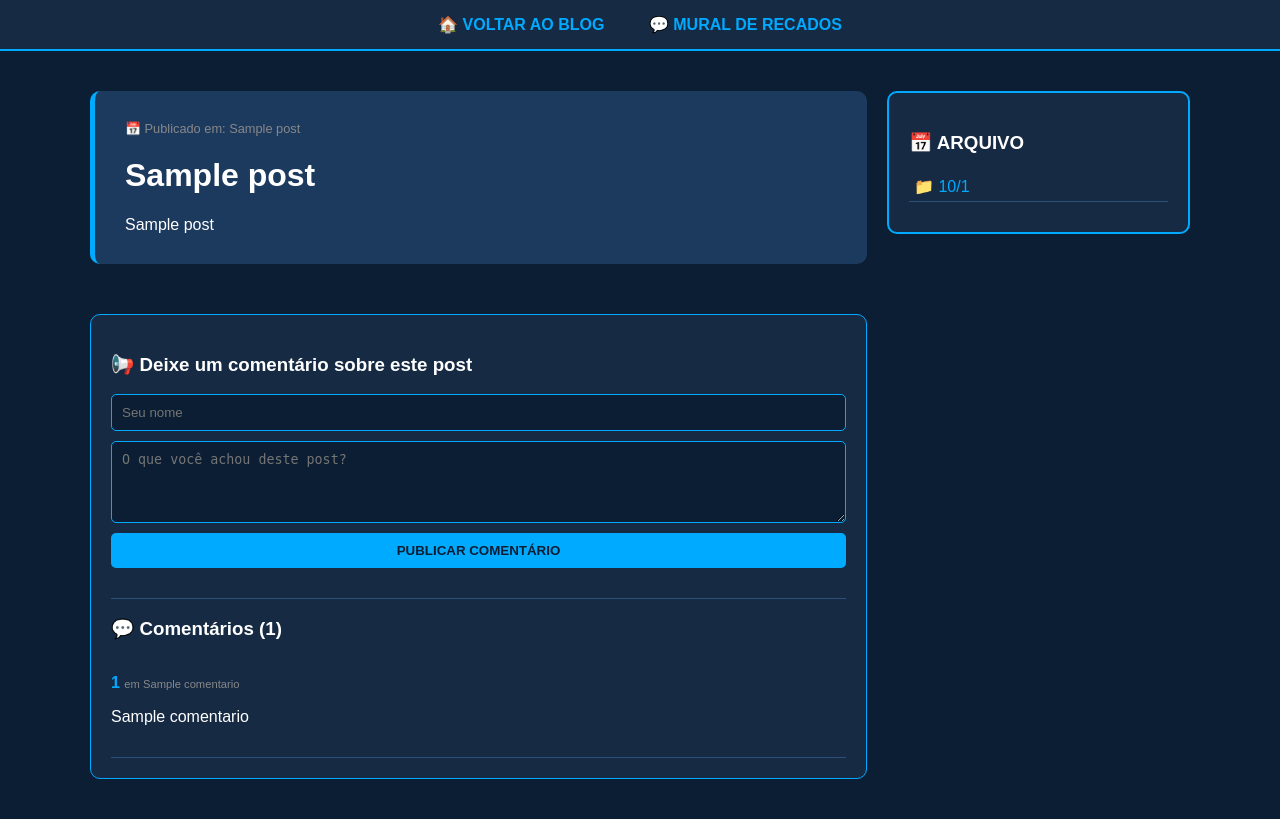
After one commit to azuledoido/meu-blog-flask, a Python web app: template templates/post_unico.html in a window 1280 px wide. The commit adds this page. Run offline with Jinja, Linux system fonts and the light colour scheme; the template is opened without the code that fills it: most values are stand-ins (such as "Sample title", 1, 10 or a date in 2020).

Commit message:
Posts clicaveis e sistema de comentarios individuais

```diff
--- /dev/null
+++ b/templates/post_unico.html
@@ -0,0 +1,85 @@
+<!DOCTYPE html>
+<html>
+<head>
+    <title>{{ post[1] }} - Azul e Doido</title>
+    <style>
+        body { background-color: #0b1e33; color: white; font-family: sans-serif; margin: 0; }
+        nav { background: #162a44; padding: 15px; text-align: center; border-bottom: 2px solid #00aaff; }
+        nav a { color: #00aaff; margin: 0 20px; text-decoration: none; font-weight: bold; }
+
+        .layout { display: flex; max-width: 1100px; margin: 20px auto; padding: 20px; gap: 20px; }
+        .conteudo { flex: 3; min-width: 0; }
+        .sidebar { flex: 1; background: #162a44; padding: 20px; border-radius: 10px; border: 2px solid #00aaff; height: fit-content; }
+
+        .item { background: #1c3a5e; padding: 30px; margin-bottom: 20px; border-radius: 10px; border-left: 5px solid #00aaff; }
+        .item img { max-width: 100% !important; height: auto !important; display: block; margin: 15px 0; border-radius: 8px; }
+
+        .data { font-size: 0.8em; color: #888; display: block; margin-bottom: 20px; }
+        .mes-link { display: block; color: #00aaff; text-decoration: none; margin: 10px 0; padding: 5px; border-bottom: 1px solid #2c4e7a; }
+
+        /* Estilo da Área de Comentários */
+        .secao-comentarios { margin-top: 50px; background: #162a44; padding: 20px; border-radius: 10px; border: 1px solid #00aaff; }
+        .form-comentario { display: flex; flex-direction: column; gap: 10px; margin-bottom: 30px; }
+        .form-comentario input, .form-comentario textarea {
+            background: #0b1e33; border: 1px solid #00aaff; color: white; padding: 10px; border-radius: 5px;
+        }
+        .btn-enviar { background: #00aaff; color: #0b1e33; border: none; padding: 10px; font-weight: bold; cursor: pointer; border-radius: 5px; }
+        .btn-enviar:hover { background: white; }
+
+        .comentario-item { border-bottom: 1px solid #2c4e7a; padding: 15px 0; }
+        .comentario-nome { color: #00aaff; font-weight: bold; }
+        .comentario-data { font-size: 0.7em; color: #888; }
+    </style>
+</head>
+<body>
+    <nav>
+        <a href="/">🏠 VOLTAR AO BLOG</a>
+        <a href="/mural">💬 MURAL DE RECADOS</a>
+    </nav>
+
+    <div class="layout">
+        <div class="conteudo">
+            <div class="item">
+                <span class="data">📅 Publicado em: {{ post[3] }}</span>
+                <h1>{{ post[1] }}</h1>
+                <div class="texto-post">
+                    {{ post[2]|safe }}
+                </div>
+            </div>
+
+            <div class="secao-comentarios">
+                <h3>📢 Deixe um comentário sobre este post</h3>
+                <form class="form-comentario" method="POST">
+                    <input type="text" name="nome" placeholder="Seu nome" required>
+                    <textarea name="comentario" rows="4" placeholder="O que você achou deste post?" required></textarea>
+                    <button type="submit" class="btn-enviar">PUBLICAR COMENTÁRIO</button>
+                </form>
+
+                <hr style="border: 0; border-top: 1px solid #2c4e7a;">
+
+                <h3>💬 Comentários ({{ comentarios|length }})</h3>
+                {% for c in comentarios %}
+                <div class="comentario-item">
+                    <span class="comentario-nome">{{ c[0] }}</span>
+                    <span class="comentario-data">em {{ c[2] }}</span>
+                    <p>{{ c[1] }}</p>
+                </div>
+                {% endfor %}
+
+                {% if not comentarios %}
+                    <p style="color: #888;">Nenhum comentário ainda. Seja o primeiro!</p>
+                {% endif %}
+            </div>
+        </div>
+
+        <aside class="sidebar">
+            <h3>📅 ARQUIVO</h3>
+            {% for data in datas_arquivo %}
+                <a href="/arquivo/{{ data[0]|int }}/{{ data[1]|int }}" class="mes-link">
+                    📁 {{ "%02d" % data[1]|int }}/{{ data[0]|int }}
+                </a>
+            {% endfor %}
+        </aside>
+    </div>
+</body>
+</html>
```
Also changed, not shown: app_azuledoido.py (+10 -53 lines), templates/index.html (+18 -11 lines).
